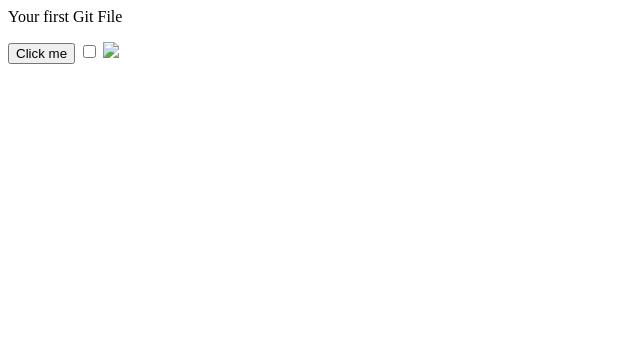
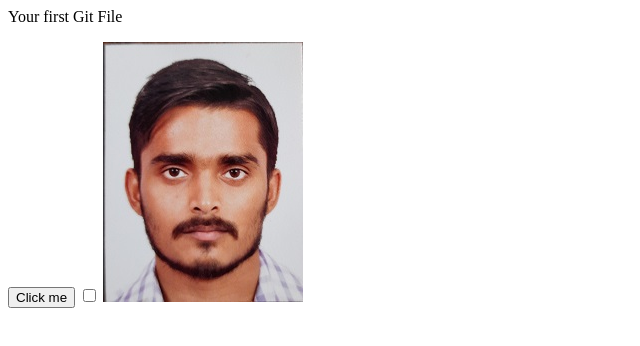
Before and after one commit to sudhanshu2793/FirstGitRepository, a plain HTML site: page FirstGitFile.html in a window 1280 px wide. Shown: the whole page, without its empty margins (0-640 px from the left). Drawn offline with Linux system fonts and the light colour scheme.

Commit message:
Picture added

```diff
--- a/FirstGitFile.html
+++ b/FirstGitFile.html
@@ -19,7 +19,7 @@
 <button onclick="document.getElementById('demo').innerHTML=returnSum();">Click me</button>
 <input type="checkbox" name="Box">
 
-<img src="Kumar Photo.jpg"></img>
+<img src="KumarPhoto.jpg"></img>
 
 </body>
 
```
Also changed, not shown: KumarPhoto.jpg (added).
